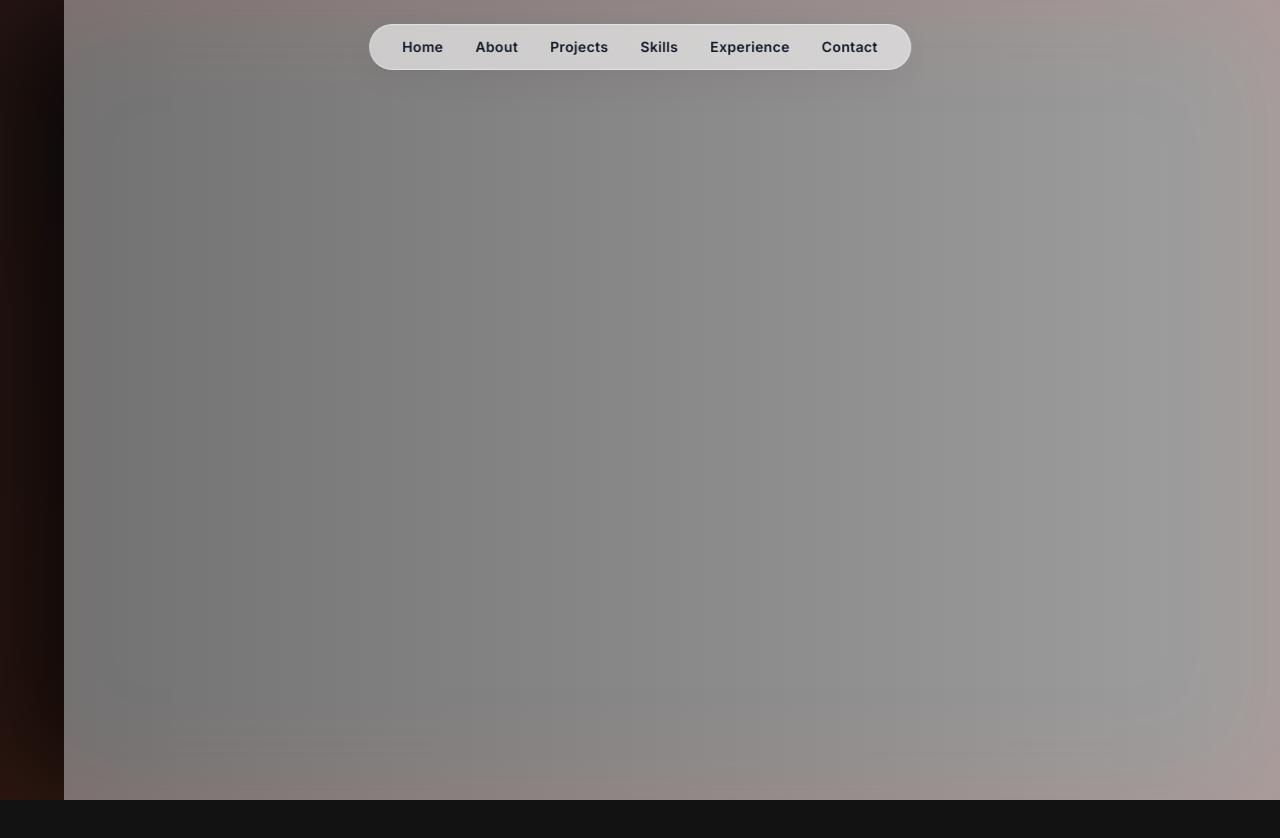
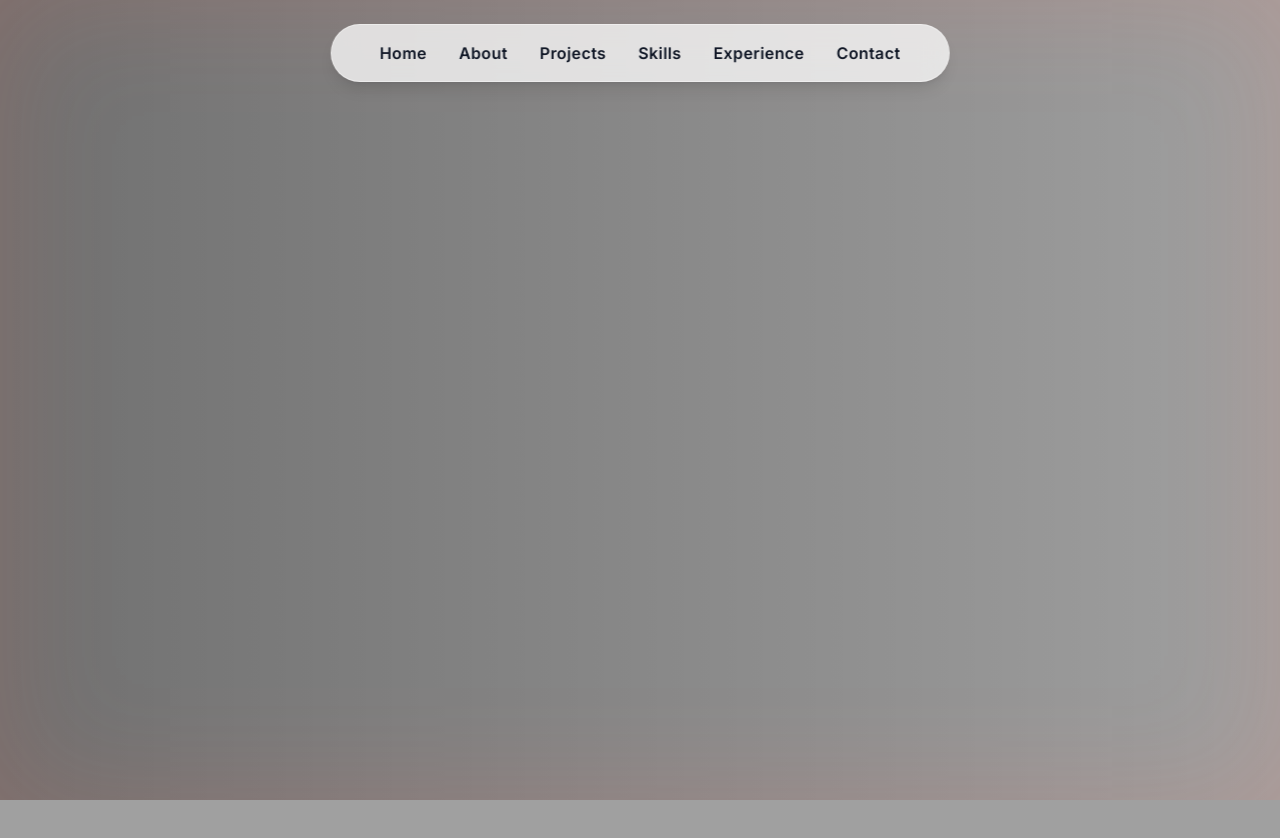
Before and after one commit to AnonAjay/Porifolio_Website, a Next.js app: page / in a window 1280 px wide. Shown: the top 838 px of the page. Built offline with nearby package versions, Linux system fonts and the light colour scheme.

Commit message:
Made changes to ui and adjusted the image stack

```diff
--- a/app/globals.css
+++ b/app/globals.css
@@ -5,6 +5,10 @@
 :root {
   --background: #121212;
   --foreground: #ededed;
+}
+
+html, body {
+  width: 100%;
 }
 
 body {
--- a/app/page.jsx
+++ b/app/page.jsx
@@ -22,8 +22,8 @@ export default function Home() {
         The Scrollytelling Section
         Height is 500vh to give a long scrolling duration for the 144 frames
       */}
-      <section className="relative h-[500vh]">
-        <div className="sticky top-0 h-screen w-full overflow-hidden">
+      <section className="relative w-full h-[500vh]">
+        <div className="sticky top-0 h-screen w-full">
           <ScrollyCanvas scrollYProgress={scrollYProgress} />
           <Overlay scrollYProgress={scrollYProgress} />
         </div>
--- a/components/Navbar.jsx
+++ b/components/Navbar.jsx
@@ -12,12 +12,12 @@ export default function Navbar() {
 
   return (
     <nav className="fixed top-6 left-1/2 -translate-x-1/2 z-50">
-      <div className="bg-white/60 backdrop-blur-[14px] border border-white/40 rounded-full shadow-[0_10px_30px_rgba(0,0,0,0.05)] px-8 py-3 flex items-center gap-8">
+      <div className="bg-white/75 backdrop-blur-md border border-white/40 rounded-full shadow-lg px-12 py-4 flex items-center gap-8">
         {links.map((link) => (
           <Link
             key={link.name}
             href={link.href}
-            className="group relative text-sm font-semibold tracking-wide text-gray-900 transition-colors hover:text-black"
+            className="group relative text-base font-semibold tracking-wide text-gray-900 transition-colors hover:text-black"
           >
             {link.name}
             <span className="absolute -bottom-1 left-0 w-0 h-[2px] bg-black transition-all duration-300 group-hover:w-full rounded-full"></span>
--- a/components/ScrollyCanvas.jsx
+++ b/components/ScrollyCanvas.jsx
@@ -96,7 +96,7 @@ export default function ScrollyCanvas({ scrollYProgress }) {
 
   return (
     <div
-      className="absolute inset-0 w-full h-full pointer-events-none z-0"
+      className="absolute inset-0 w-full min-h-screen pointer-events-none z-0"
       style={{
         background: `
           radial-gradient(circle at 70% 30%, rgba(255,111,97,0.25), transparent 60%),
@@ -105,11 +105,11 @@ export default function ScrollyCanvas({ scrollYProgress }) {
       }}
     >
       <div
-        className="w-full h-full transform translate-x-[5%]"
+        className="relative flex justify-center items-center w-full h-full"
       >
         <canvas
           ref={canvasRef}
-          className="w-full h-full object-cover"
+          className="w-full h-[100vh] object-cover object-center"
           style={{
             filter: "contrast(1.05) saturate(1.05)"
           }}
```
